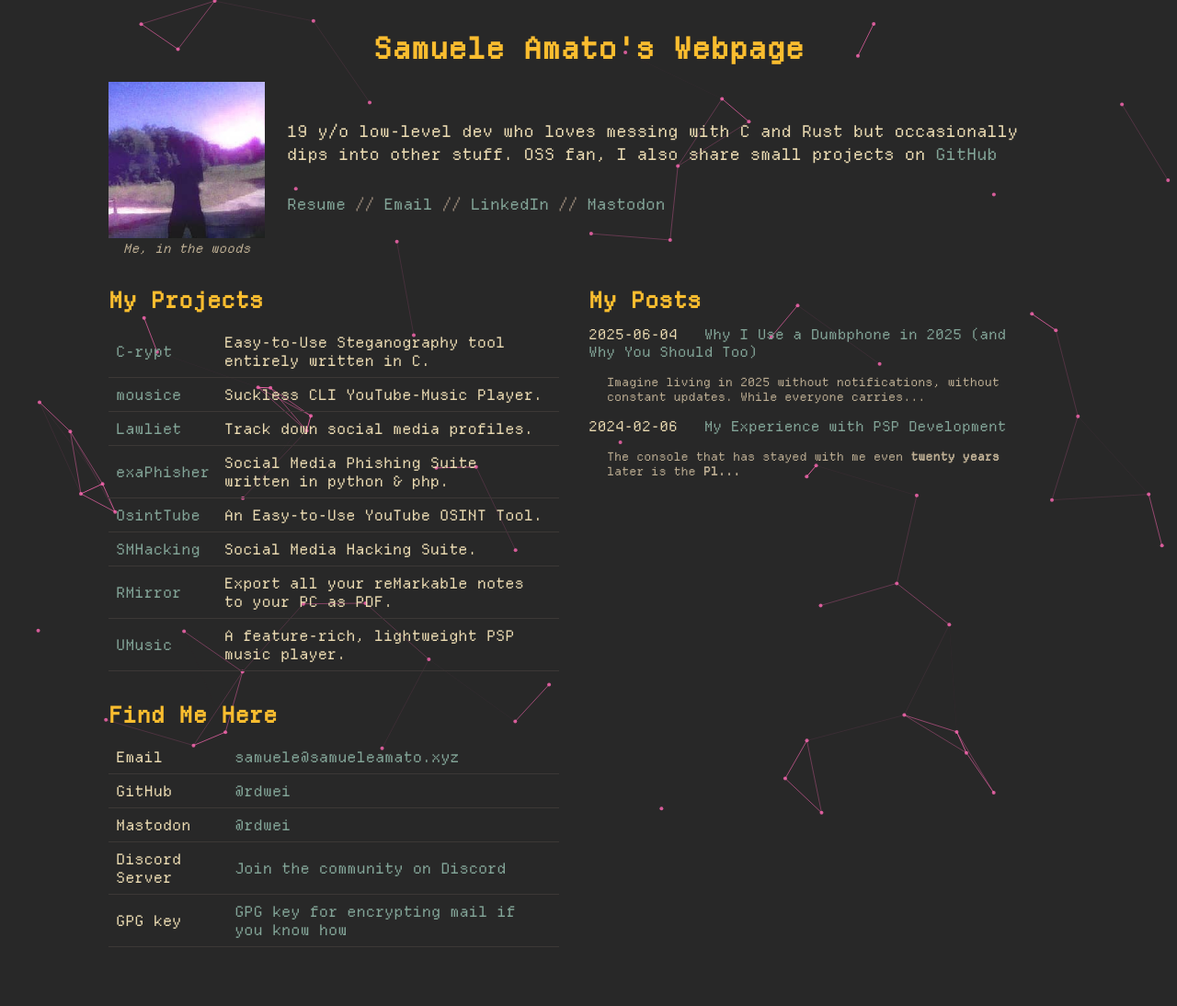
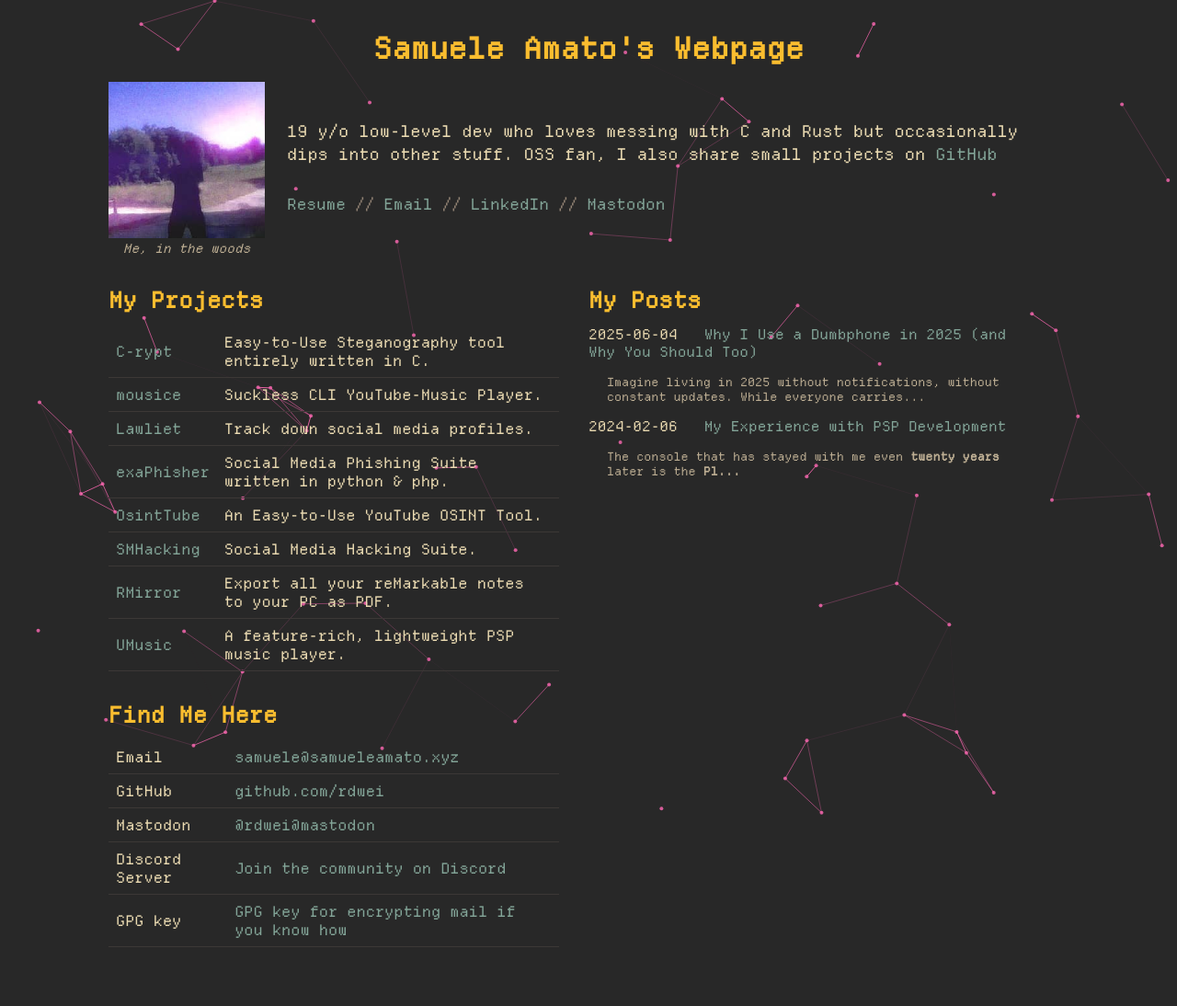
Before and after one commit to rdWei/website, a Jekyll site: the page built from index.html, in a window 1280 px wide. Shown: the whole page at 92% size. Built offline with Jekyll 4.4.1, drawn with Linux system fonts in a browser that asks for light colours.

Commit message:
changed ds name and mastodon

```diff
--- a/index.html
+++ b/index.html
@@ -80,8 +80,8 @@
         <table>
           <tbody>
             <tr><td>Email</td><td><a href="mailto:samuele@samueleamato.xyz">samuele@samueleamato.xyz</a></td></tr>
-            <tr><td>GitHub</td><td><a href="https://github.com/rdwei">@rdwei</a></td></tr>
-            <tr><td>Mastodon</td><td><a href="https://mastodon.social/@rdwei">@rdwei</a></td></tr>
+            <tr><td>GitHub</td><td><a href="https://github.com/rdwei">github.com/rdwei</a></td></tr>
+            <tr><td>Mastodon</td><td><a href="https://mastodon.social/@rdwei">@rdwei@mastodon</a></td></tr>
             <tr><td>Discord Server</td><td><a href="https://discord.com/invite/m4madyG7jp">Join the community on Discord</a></td></tr>
             <tr><td>GPG key</td><td><a href="gpg.txt">GPG key for encrypting mail if you know how</a></td></tr>
           </tbody>
```
